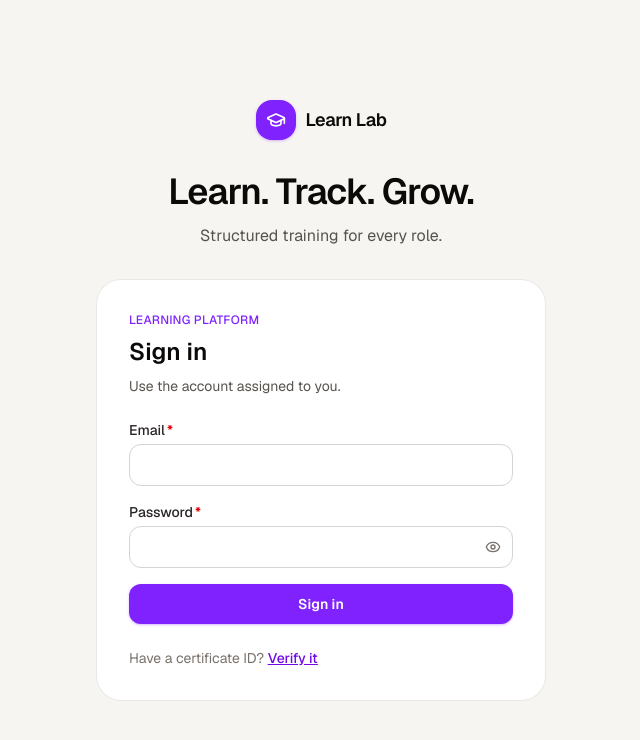
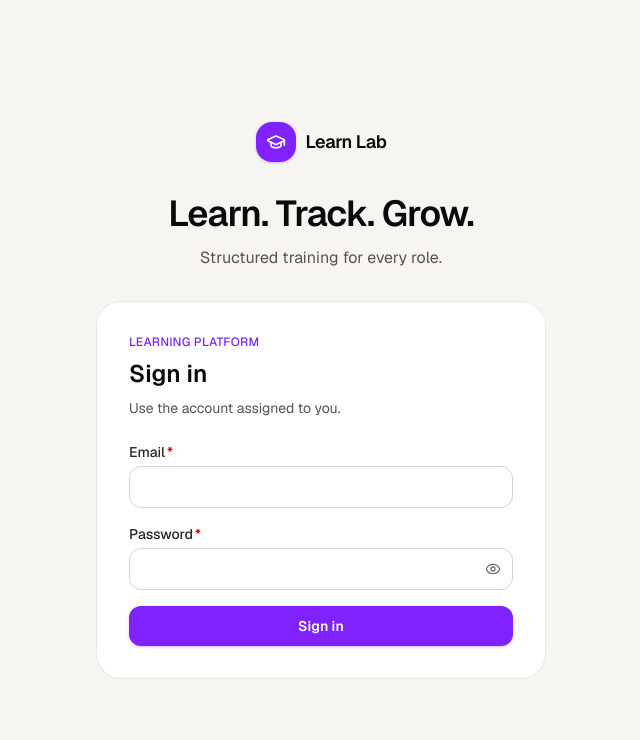
Before and after one commit to Aryanhonaa/lms-frontend, a Next.js app: page /login in a window 1280 px wide. Shown: the top 740 px of the page, without its empty margins (319-959 px from the left). Built offline with nearby package versions, Linux system fonts and the light colour scheme; no server answers.

Commit message:
removed the verification

```diff
--- a/app/login/page.tsx
+++ b/app/login/page.tsx
@@ -3,7 +3,6 @@
 import { GraduationCap } from "lucide-react";
 import { useRouter } from "next/navigation";
 import { useEffect } from "react";
-import Link from "next/link";
 import { LoginForm } from "@/features/auth/login-form";
 import { getDashboardPath } from "@/lib/auth/dashboard-path";
 import { useAuth } from "@/providers/auth-provider";
@@ -42,12 +41,6 @@ export default function LoginPage() {
           <h2 className="mt-2 text-2xl font-semibold text-stone-950">Sign in</h2>
           <p className="mt-2 mb-6 text-sm text-stone-600">Use the account assigned to you.</p>
           <LoginForm />
-          <p className="mt-6 text-sm text-stone-500">
-            Have a certificate ID?{" "}
-            <Link href="/verify" className="font-medium text-violet-700 underline hover:text-violet-800">
-              Verify it
-            </Link>
-          </p>
         </div>
       </div>
     </div>
```
